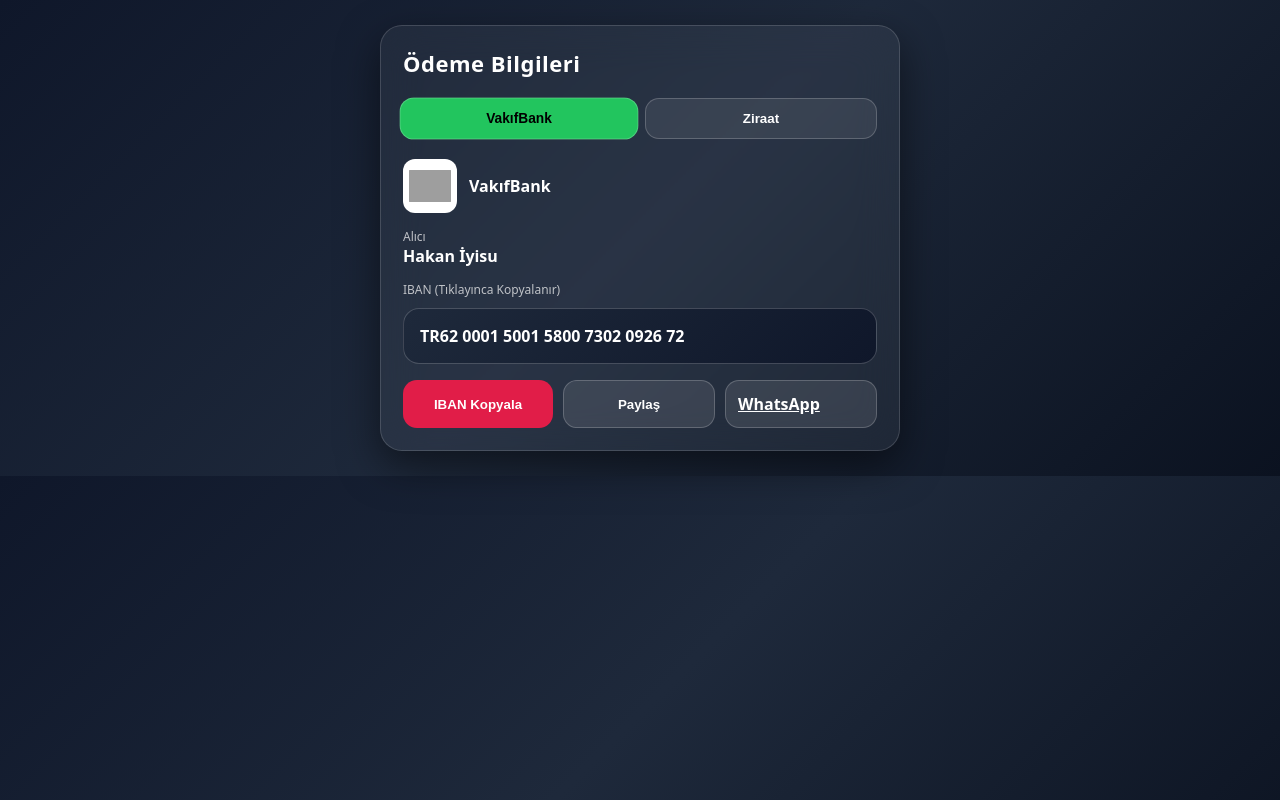
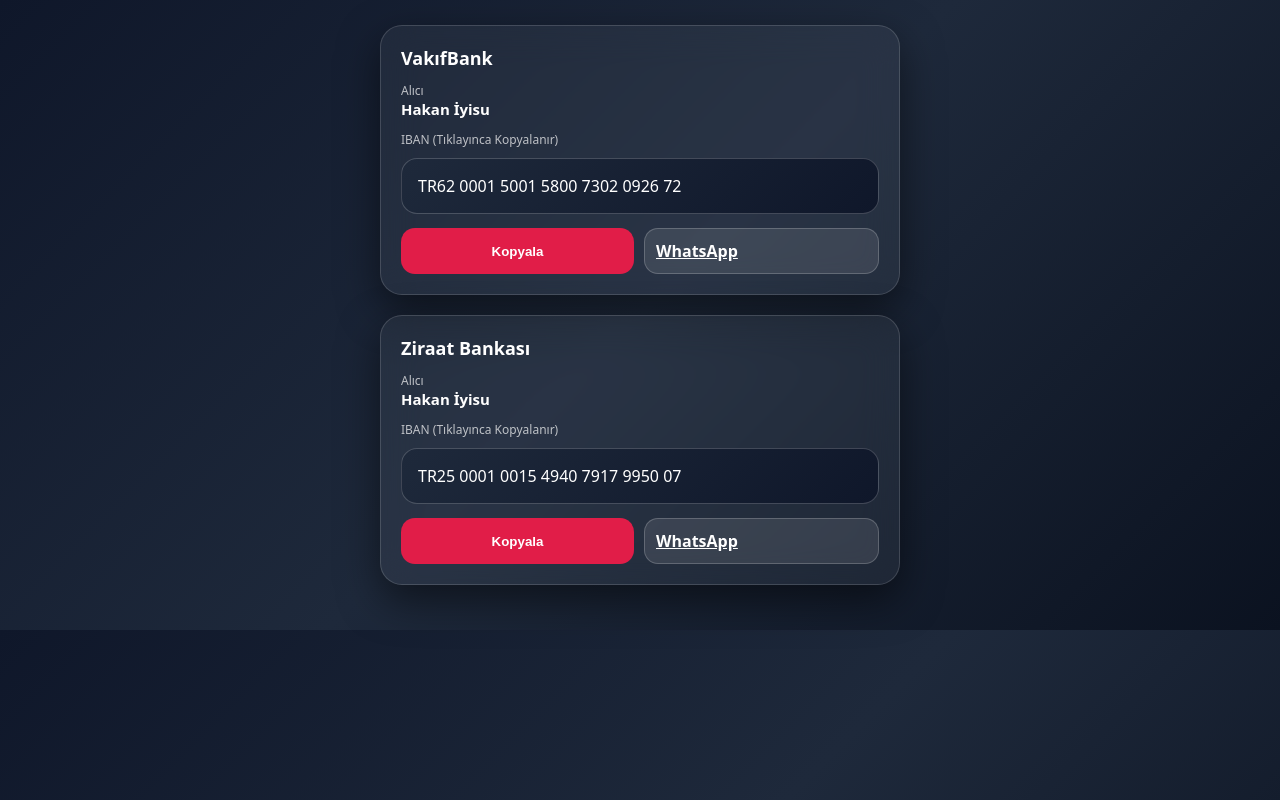
Before and after one commit to komutuv/hakaniyisu, a plain HTML site: page index.html in a window 1280 px wide. Drawn offline with Linux system fonts and the light colour scheme; grey boxes are pictures that could not be loaded.

Commit message:
Update index.html

```diff
--- a/index.html
+++ b/index.html
@@ -20,71 +20,35 @@
 }
 
 .card{
-  backdrop-filter: blur(20px);
+  backdrop-filter: blur(18px);
   background: rgba(255,255,255,0.05);
   border:1px solid rgba(255,255,255,0.15);
   border-radius:22px;
-  padding:22px;
+  padding:20px;
+  margin-bottom:20px;
   box-shadow:0 15px 40px rgba(0,0,0,.5);
   transition:.3s;
 }
 
-h1{
-  margin:0 0 20px;
-  font-size:22px;
-  font-weight:700;
-  letter-spacing:.5px;
+.card:hover{
+  transform:translateY(-4px);
 }
 
-.bankSelect{
-  display:flex;
-  gap:10px;
-  margin-bottom:20px;
-}
-
-.bankBtn{
-  flex:1;
-  padding:12px;
-  border-radius:14px;
-  border:1px solid rgba(255,255,255,.2);
-  background:rgba(255,255,255,.08);
-  color:#fff;
-  font-weight:600;
-  cursor:pointer;
-  transition:.3s;
-}
-
-.bankBtn.active{
-  background:#22c55e;
-  color:#000;
-  transform:scale(1.03);
-}
-
-.bankInfo{
-  display:flex;
-  align-items:center;
-  gap:12px;
-  margin-bottom:15px;
-}
-
-.bankLogo{
-  width:42px;
-  height:42px;
-  object-fit:contain;
-  background:#fff;
-  border-radius:12px;
-  padding:6px;
+.bank{
+  font-size:18px;
+  font-weight:700;
+  margin-bottom:6px;
 }
 
 .label{
   font-size:12px;
   opacity:.7;
-  margin-top:14px;
+  margin-top:12px;
 }
 
 .value{
-  font-size:16px;
-  font-weight:700;
+  font-size:15px;
+  font-weight:600;
   word-break:break-word;
 }
 
@@ -106,13 +70,13 @@
 .btns{
   display:flex;
   gap:10px;
-  margin-top:16px;
+  margin-top:14px;
   flex-wrap:wrap;
 }
 
 .btn{
   flex:1;
-  padding:12px;
+  padding:11px;
   border-radius:14px;
   border:none;
   cursor:pointer;
@@ -136,9 +100,15 @@
 }
 
 .toast{
-  margin-top:12px;
-  font-size:13px;
-  color:#22c55e;
+  position:fixed;
+  bottom:25px;
+  left:50%;
+  transform:translateX(-50%);
+  background:#22c55e;
+  color:#000;
+  padding:10px 18px;
+  border-radius:12px;
+  font-weight:600;
   display:none;
 }
 </style>
@@ -146,101 +116,58 @@
 
 <body>
 <div class="wrap">
+
+<!-- VAKIFBANK -->
 <div class="card">
+  <div class="bank">VakıfBank</div>
 
-<h1>Ödeme Bilgileri</h1>
+  <div class="label">Alıcı</div>
+  <div class="value">Hakan İyisu</div>
 
-<div class="bankSelect">
-<button class="bankBtn active" onclick="selectBank('vakif')" id="vakifBtn">VakıfBank</button>
-<button class="bankBtn" onclick="selectBank('ziraat')" id="ziraatBtn">Ziraat</button>
+  <div class="label">IBAN (Tıklayınca Kopyalanır)</div>
+  <div class="ibanBox" onclick="copyText('TR620001500158007302092672')">
+    TR62 0001 5001 5800 7302 0926 72
+  </div>
+
+  <div class="btns">
+    <button class="btn primary" onclick="copyText('TR620001500158007302092672')">Kopyala</button>
+    <a class="btn secondary" target="_blank"
+    href="https://wa.me/?text=Banka: VakıfBank%0AAlıcı: Hakan İyisu%0AIBAN: TR62 0001 5001 5800 7302 0926 72">
+    WhatsApp</a>
+  </div>
 </div>
 
-<div class="bankInfo">
-<img id="bankLogo" class="bankLogo">
-<div class="value" id="bank"></div>
+<!-- ZIRAAT -->
+<div class="card">
+  <div class="bank">Ziraat Bankası</div>
+
+  <div class="label">Alıcı</div>
+  <div class="value">Hakan İyisu</div>
+
+  <div class="label">IBAN (Tıklayınca Kopyalanır)</div>
+  <div class="ibanBox" onclick="copyText('TR250001001549407917995007')">
+    TR25 0001 0015 4940 7917 9950 07
+  </div>
+
+  <div class="btns">
+    <button class="btn primary" onclick="copyText('TR250001001549407917995007')">Kopyala</button>
+    <a class="btn secondary" target="_blank"
+    href="https://wa.me/?text=Banka: Ziraat Bankası%0AAlıcı: Hakan İyisu%0AIBAN: TR25 0001 0015 4940 7917 9950 07">
+    WhatsApp</a>
+  </div>
 </div>
 
-<div class="label">Alıcı</div>
-<div class="value" id="name"></div>
-
-<div class="label">IBAN (Tıklayınca Kopyalanır)</div>
-<div class="ibanBox" onclick="copyIban()">
-<div class="value" id="ibanPretty"></div>
-</div>
-
-<div class="btns">
-<button class="btn primary" onclick="copyIban()">IBAN Kopyala</button>
-<button class="btn secondary" onclick="shareInfo()">Paylaş</button>
-<a class="btn secondary" id="whatsBtn" target="_blank">WhatsApp</a>
 </div>
 
 <div class="toast" id="toast">Kopyalandı ✅</div>
 
-</div>
-</div>
-
 <script>
-const banks = {
-  vakif:{
-    bank:"VakıfBank",
-    name:"Hakan İyisu",
-    ibanPretty:"TR62 0001 5001 5800 7302 0926 72",
-    ibanPlain:"TR620001500158007302092672",
-    logo:"https://upload.wikimedia.org/wikipedia/commons/7/70/Vak%C4%B1fBank_logo.svg"
-  },
-  ziraat:{
-    bank:"Ziraat Bankası",
-    name:"Hakan İyisu",
-    ibanPretty:"TR25 0001 0015 4940 7917 9950 07",
-    ibanPlain:"TR250001001549407917995007",
-    logo:"https://upload.wikimedia.org/wikipedia/commons/7/7e/Ziraat_Bankas%C4%B1_logo.svg"
-  }
-};
-
-let current = banks.vakif;
-
-function selectBank(type){
-  current = banks[type];
-  document.getElementById("vakifBtn").classList.remove("active");
-  document.getElementById("ziraatBtn").classList.remove("active");
-  document.getElementById(type+"Btn").classList.add("active");
-  render();
-}
-
-function render(){
-  document.getElementById("bank").textContent=current.bank;
-  document.getElementById("name").textContent=current.name;
-  document.getElementById("ibanPretty").textContent=current.ibanPretty;
-  document.getElementById("bankLogo").src=current.logo;
-
-  const waText = encodeURIComponent(
-    `Banka: ${current.bank}\nAlıcı: ${current.name}\nIBAN: ${current.ibanPretty}`
-  );
-  document.getElementById("whatsBtn").href=`https://wa.me/?text=${waText}`;
-}
-
-function copyIban(){
-  navigator.clipboard.writeText(current.ibanPlain);
-  showToast();
-}
-
-function shareInfo(){
-  const text=`Banka: ${current.bank}\nAlıcı: ${current.name}\nIBAN: ${current.ibanPretty}`;
-  if(navigator.share){
-    navigator.share({title:"Ödeme Bilgileri",text});
-  }else{
-    navigator.clipboard.writeText(text);
-    showToast();
-  }
-}
-
-function showToast(){
+function copyText(text){
+  navigator.clipboard.writeText(text);
   const toast=document.getElementById("toast");
   toast.style.display="block";
   setTimeout(()=>toast.style.display="none",1500);
 }
-
-render();
 </script>
 
 </body>
```
